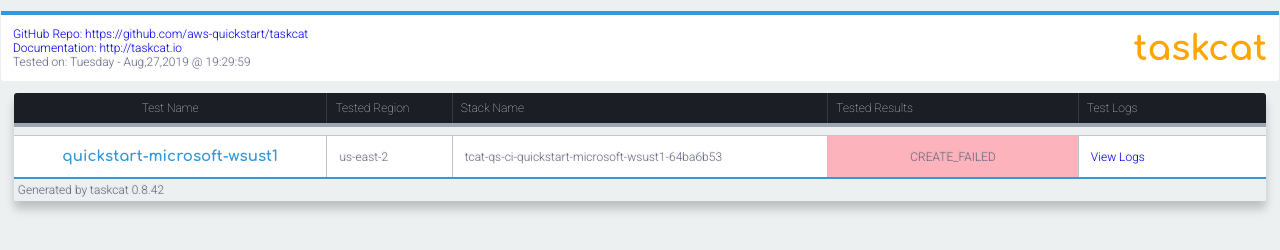
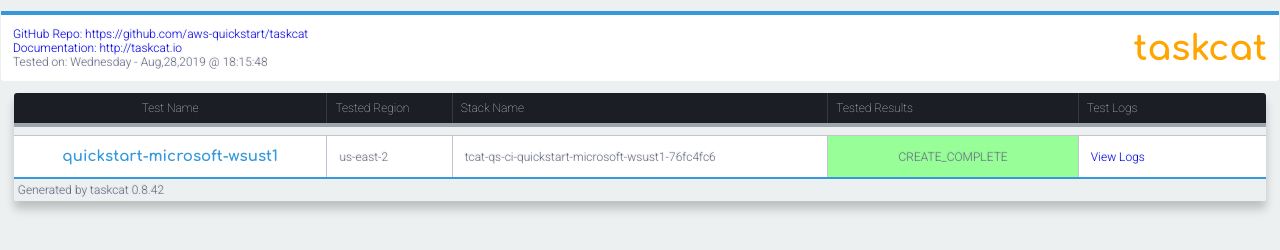
Before and after one commit to aws-quickstart/quickstart-microsoft-wsus, a plain HTML site: page taskcat_outputs/index.html in a window 1280 px wide. Drawn offline with Linux system fonts and the light colour scheme.

Commit message:
Tested Successfully

```diff
--- a/taskcat_outputs/index.html
+++ b/taskcat_outputs/index.html
@@ -212,7 +212,7 @@ td.text-right {
                             Documentation: http://taskcat.io
                             <br />
                         </a>
-                        Tested on: Tuesday - Aug,27,2019 @ 19:29:59
+                        Tested on: Wednesday - Aug,28,2019 @ 18:15:48
                     </td>
                     <td class=taskcat-logo>
                         <h3>
@@ -257,13 +257,13 @@ td.text-right {
                         us-east-2
                     </td>
                     <td class=text-left>
-                        tcat-qs-ci-quickstart-microsoft-wsust1-64ba6b53
+                        tcat-qs-ci-quickstart-microsoft-wsust1-76fc4fc6
                     </td>
-                    <td class=test-red>
-                        CREATE_FAILED
+                    <td class=test-green>
+                        CREATE_COMPLETE
                     </td>
                     <td class=text-left>
-                        <a href="tcat-qs-ci-quickstart-microsoft-wsust1-64ba6b53-us-east-2-cfnlogs.txt">
+                        <a href="tcat-qs-ci-quickstart-microsoft-wsust1-76fc4fc6-us-east-2-cfnlogs.txt">
                             View Logs
                         </a>
                     </td>
```
